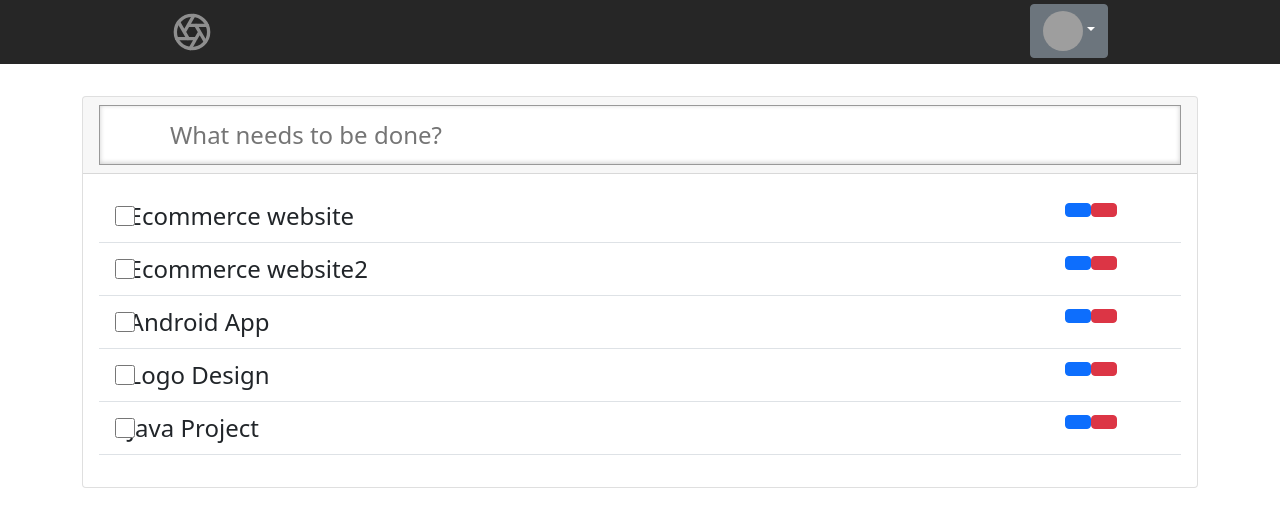
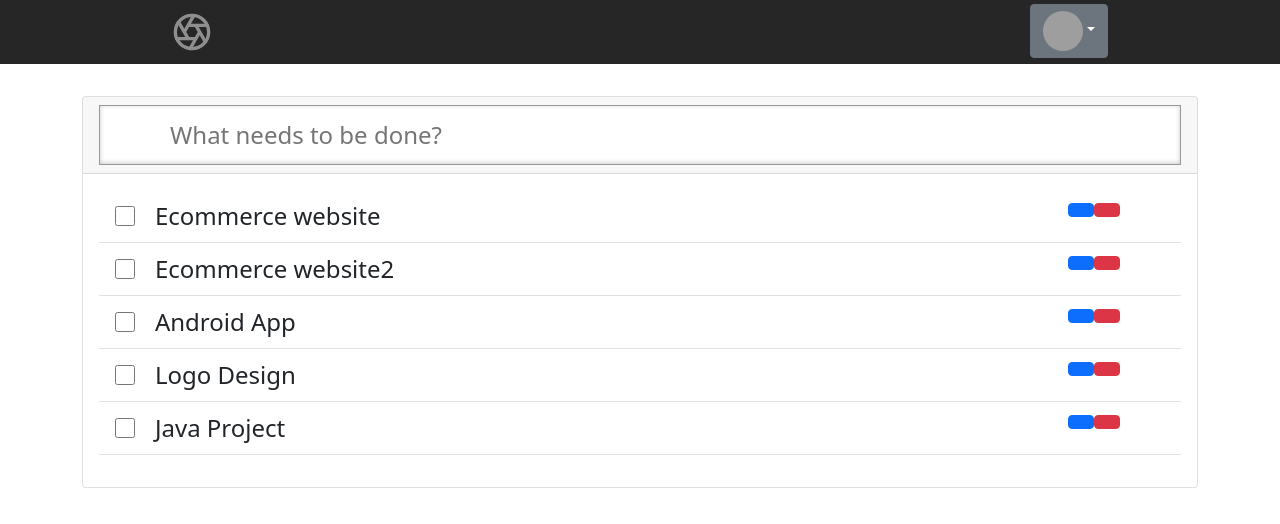
Before and after one commit to tarohida/php-todo-app-frontend, a Vue app: page / in a window 1280 px wide. Shown: the top 524 px of the page. Built offline with nearby package versions, Linux system fonts and the light colour scheme; grey boxes are pictures that could not be loaded; some icons are missing.

Commit message:
feature/esa354 pの値を1に設定し、 padding を増やした。 [Spacing(スペーシング) · Bootstrap v5.0](https://getbootstrap.jp/docs/5.0/utilities/spacing/)

```diff
--- a/src/components/TodoList.vue
+++ b/src/components/TodoList.vue
@@ -68,7 +68,7 @@
                   v-for="(task, index) in tasks"
                   v-bind:key="task"
               >
-                <td class="p-0 text-center">
+                <td class="p-1 text-center">
                   <div class="custom-checkbox custom-control">
                     <input type="checkbox" data-checkboxes="mygroup" class="custom-control-input todo-list-checkbox" v-bind:id="getId(index)">
                     <label v-bind:for="getId(index)" class="custom-control-label">&nbsp;</label>
```
